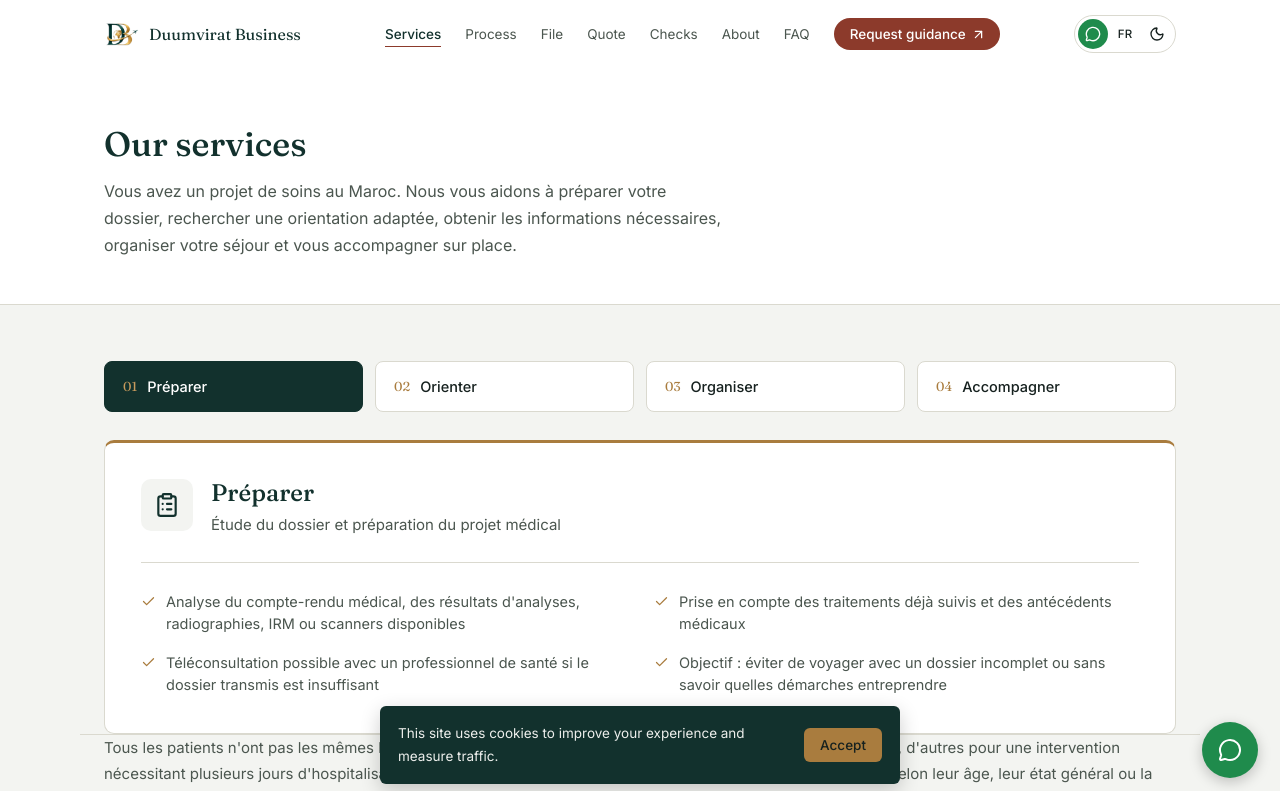
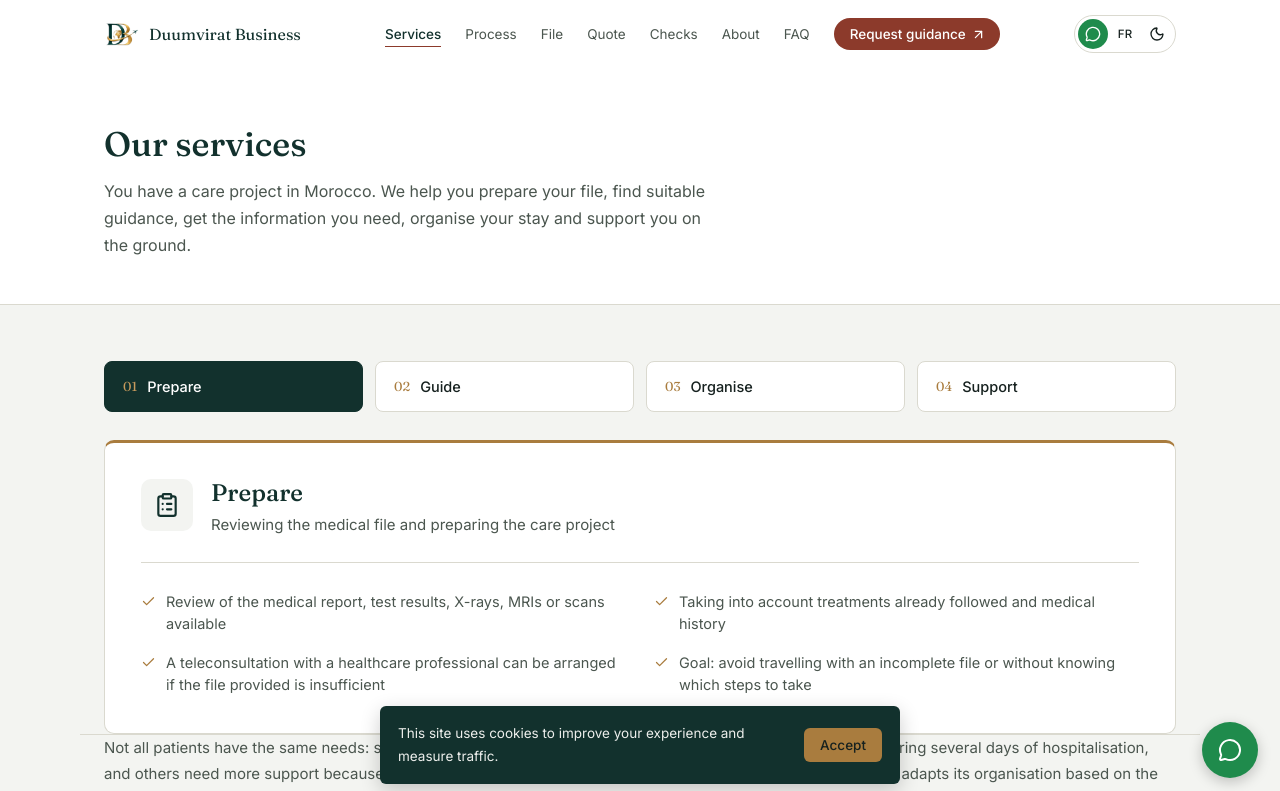
Before and after one commit to Amadiane/Duumvirat, a React (Vite) app in the folder Client/: page /nos-services in a window 1280 px wide. Shown: the top 791 px of the page. Built offline with nearby package versions, Linux system fonts and the light colour scheme; no server answers.

Commit message:
Corrige la casse des noms de fichiers GestionMessages et GestionDemandes55

```diff
--- a/Client/src/i18n/locales/en.json
+++ b/Client/src/i18n/locales/en.json
@@ -46,6 +46,51 @@
   "services": {
     "titre": "Our services",
     "intro": "Support designed for every stage of your care journey in Morocco."
+  },
+  "services_detail": {
+    "intro": "You have a care project in Morocco. We help you prepare your file, find suitable guidance, get the information you need, organise your stay and support you on the ground.",
+    "preparer": {
+      "titre": "Prepare",
+      "accroche": "Reviewing the medical file and preparing the care project",
+      "points": [
+        "Review of the medical report, test results, X-rays, MRIs or scans available",
+        "Taking into account treatments already followed and medical history",
+        "A teleconsultation with a healthcare professional can be arranged if the file provided is insufficient",
+        "Goal: avoid travelling with an incomplete file or without knowing which steps to take"
+      ]
+    },
+    "orienter": {
+      "titre": "Guide",
+      "accroche": "Finding a suitable facility and facilitating the quote request",
+      "points": [
+        "Guidance based on the condition, the specialty required, the necessary tests, the budget and, when possible, the preferred city",
+        "Facilitating the transfer of the file to the relevant care facility",
+        "Help understanding the different items on the quote: consultations, tests, procedures, hospitalisation, treatments",
+        "A medical quote remains an estimate, which may change depending on test results and medical decisions"
+      ],
+      "avertissement": "Duumvirat does not make diagnoses or decide on treatment. Medical guidance and therapeutic decisions remain the responsibility of healthcare professionals."
+    },
+    "organiser": {
+      "titre": "Organise",
+      "accroche": "Accommodation, transport, appointments and the stay's schedule",
+      "points": [
+        "Finding and booking accommodation suited to the length of the medical programme",
+        "Airport transfer and travel to healthcare facilities",
+        "Coordination of the different stages of the programme and appointments",
+        "Welcome on arrival in Morocco and help settling in, for patients who need it"
+      ]
+    },
+    "accompagner": {
+      "titre": "Support",
+      "accroche": "On-the-ground support and organisational follow-up after returning home",
+      "points": [
+        "Support to appointments and transport to healthcare facilities during the stay",
+        "Coordination with the various contacts involved",
+        "Assistance with certain practical and administrative steps related to the stay",
+        "Remote organisational follow-up after the patient's return, when necessary and possible"
+      ]
+    },
+    "personnalise": "Not all patients have the same needs: some come for a simple consultation or tests, others for a procedure requiring several days of hospitalisation, and others need more support because of their age, general condition or the complexity of their stay. Duumvirat adapts its organisation based on the medical issue, the patient's plan, the length of stay, the budget and the level of support needed."
   },
   "parcours": {
     "titre": "How it works",
--- a/Client/src/i18n/locales/fr.json
+++ b/Client/src/i18n/locales/fr.json
@@ -46,6 +46,51 @@
   "services": {
     "titre": "Nos services",
     "intro": "Un accompagnement pensé pour chaque étape de votre projet de soins au Maroc."
+  },
+  "services_detail": {
+    "intro": "Vous avez un projet de soins au Maroc. Nous vous aidons à préparer votre dossier, rechercher une orientation adaptée, obtenir les informations nécessaires, organiser votre séjour et vous accompagner sur place.",
+    "preparer": {
+      "titre": "Préparer",
+      "accroche": "Étude du dossier et préparation du projet médical",
+      "points": [
+        "Analyse du compte-rendu médical, des résultats d'analyses, radiographies, IRM ou scanners disponibles",
+        "Prise en compte des traitements déjà suivis et des antécédents médicaux",
+        "Téléconsultation possible avec un professionnel de santé si le dossier transmis est insuffisant",
+        "Objectif : éviter de voyager avec un dossier incomplet ou sans savoir quelles démarches entreprendre"
+      ]
+    },
+    "orienter": {
+      "titre": "Orienter",
+      "accroche": "Recherche d'une structure adaptée et facilitation de la demande de devis",
+      "points": [
+        "Orientation tenant compte de la pathologie, de la spécialité recherchée, des examens nécessaires, du budget et, lorsque c'est possible, de la ville souhaitée",
+        "Facilitation de la transmission du dossier à la structure de soins concernée",
+        "Aide à comprendre les différents postes du devis : consultations, examens, interventions, hospitalisation, traitements",
+        "Un devis médical reste une estimation, qui peut évoluer selon les résultats des examens et les décisions médicales"
+      ],
+      "avertissement": "Duumvirat ne pose pas de diagnostic et ne décide pas du traitement. L'orientation médicale et les décisions thérapeutiques relèvent des professionnels de santé."
+    },
+    "organiser": {
+      "titre": "Organiser",
+      "accroche": "Hébergement, transport, rendez-vous et programme du séjour",
+      "points": [
+        "Recherche et réservation d'un hébergement adapté à la durée du programme médical",
+        "Transfert depuis l'aéroport et déplacements vers les établissements de soins",
+        "Coordination des différentes étapes du programme et des rendez-vous",
+        "Accueil à l'arrivée au Maroc et aide à l'installation, pour les patients qui en ont besoin"
+      ]
+    },
+    "accompagner": {
+      "titre": "Accompagner",
+      "accroche": "Accompagnement sur place et suivi organisationnel après le retour",
+      "points": [
+        "Accompagnement aux rendez-vous et transport vers les établissements de soins pendant le séjour",
+        "Coordination avec les différents interlocuteurs concernés",
+        "Assistance dans certaines démarches pratiques et administratives liées au séjour",
+        "Suivi organisationnel à distance après le retour du patient, lorsque cela est nécessaire et possible"
+      ]
+    },
+    "personnalise": "Tous les patients n'ont pas les mêmes besoins : certains viennent pour une simple consultation ou des examens, d'autres pour une intervention nécessitant plusieurs jours d'hospitalisation, d'autres encore ont besoin d'un accompagnement plus important selon leur âge, leur état général ou la complexité de leur séjour. Duumvirat adapte l'organisation en fonction du problème médical, du projet du patient, de la durée du séjour, du budget et du niveau d'accompagnement nécessaire."
   },
   "parcours": {
     "titre": "Comment ça marche ?",
--- a/Client/src/pages/publiques/NosServices.jsx
+++ b/Client/src/pages/publiques/NosServices.jsx
@@ -10,95 +10,55 @@ import EntetePage from "./EntetePage";
 import styles from "./NosServices.module.css";
 import stylesGeneriques from "./PageGenerique.module.css";
 
-const BLOCS = [
-  {
-    numero: "01",
-    icone: ClipboardList,
-    titre: "Préparer",
-    accroche: "Étude du dossier et préparation du projet médical",
-    points: [
-      "Analyse du compte-rendu médical, des résultats d'analyses, radiographies, IRM ou scanners disponibles",
-      "Prise en compte des traitements déjà suivis et des antécédents médicaux",
-      "Téléconsultation possible avec un professionnel de santé si le dossier transmis est insuffisant",
-      "Objectif : éviter de voyager avec un dossier incomplet ou sans savoir quelles démarches entreprendre",
-    ],
-  },
-  {
-    numero: "02",
-    icone: Compass,
-    titre: "Orienter",
-    accroche: "Recherche d'une structure adaptée et facilitation de la demande de devis",
-    points: [
-      "Orientation tenant compte de la pathologie, de la spécialité recherchée, des examens nécessaires, du budget et, lorsque c'est possible, de la ville souhaitée",
-      "Facilitation de la transmission du dossier à la structure de soins concernée",
-      "Aide à comprendre les différents postes du devis : consultations, examens, interventions, hospitalisation, traitements",
-      "Un devis médical reste une estimation, qui peut évoluer selon les résultats des examens et les décisions médicales",
-    ],
-    avertissement: "Duumvirat ne pose pas de diagnostic et ne décide pas du traitement. L'orientation médicale et les décisions thérapeutiques relèvent des professionnels de santé.",
-  },
-  {
-    numero: "03",
-    icone: Plane,
-    titre: "Organiser",
-    accroche: "Hébergement, transport, rendez-vous et programme du séjour",
-    points: [
-      "Recherche et réservation d'un hébergement adapté à la durée du programme médical",
-      "Transfert depuis l'aéroport et déplacements vers les établissements de soins",
-      "Coordination des différentes étapes du programme et des rendez-vous",
-      "Accueil à l'arrivée au Maroc et aide à l'installation, pour les patients qui en ont besoin",
-    ],
-  },
-  {
-    numero: "04",
-    icone: HeartHandshake,
-    titre: "Accompagner",
-    accroche: "Accompagnement sur place et suivi organisationnel après le retour",
-    points: [
-      "Accompagnement aux rendez-vous et transport vers les établissements de soins pendant le séjour",
-      "Coordination avec les différents interlocuteurs concernés",
-      "Assistance dans certaines démarches pratiques et administratives liées au séjour",
-      "Suivi organisationnel à distance après le retour du patient, lorsque cela est nécessaire et possible",
-    ],
-  },
+const CLES_BLOCS = [
+  { cle: "preparer", icone: ClipboardList },
+  { cle: "orienter", icone: Compass },
+  { cle: "organiser", icone: Plane },
+  { cle: "accompagner", icone: HeartHandshake },
 ];
 
 export default function NosServices() {
   const { t } = useTranslation();
   const [actif, setActif] = useState(0);
-  const bloc = BLOCS[actif];
+
+  const blocs = CLES_BLOCS.map(({ cle, icone }) => ({
+    cle,
+    icone,
+    titre: t(`services_detail.${cle}.titre`),
+    accroche: t(`services_detail.${cle}.accroche`),
+    points: t(`services_detail.${cle}.points`, { returnObjects: true }),
+    avertissement: t(`services_detail.${cle}.avertissement`, { defaultValue: "" }),
+  }));
+
+  const bloc = blocs[actif];
   const Icone = bloc.icone;
 
   return (
     <>
       <Helmet><title>{t("services.titre")} — Duumvirat Business</title></Helmet>
-      <EntetePage
-        titre={t("services.titre")}
-        intro="Vous avez un projet de soins au Maroc. Nous vous aidons à préparer votre dossier, rechercher une orientation adaptée, obtenir les informations nécessaires, organiser votre séjour et vous accompagner sur place."
-      />
+      <EntetePage titre={t("services.titre")} intro={t("services_detail.intro")} />
 
       <section className="section">
         <div className="conteneur">
-          {/* Selecteur d'onglets */}
           <div className={styles.onglets}>
-            {BLOCS.map((b, index) => {
+            {blocs.map((b, index) => {
               const estActif = index === actif;
               return (
                 <button
-                  key={b.numero}
+                  key={b.cle}
                   className={`${styles.onglet} ${estActif ? styles.ongletActif : ""}`}
                   onClick={() => setActif(index)}
                 >
-                  <span className={styles.ongletNumero}>{b.numero}</span>
+                  <span className={styles.ongletNumero}>{String(index + 1).padStart(2, "0")}</span>
                   <span className={styles.ongletTitre}>{b.titre}</span>
                 </button>
               );
             })}
           </div>
 
-          {/* Panneau de detail unique */}
           <AnimatePresence mode="wait">
             <motion.div
-              key={bloc.numero}
+              key={bloc.cle}
               initial={{ opacity: 0, y: 10 }}
               animate={{ opacity: 1, y: 0 }}
               exit={{ opacity: 0, y: -10 }}
@@ -133,14 +93,7 @@ export default function NosServices() {
         </div>
 
         <div className={`conteneur ${styles.blocPersonnalise}`}>
-          <p>
-            Tous les patients n'ont pas les mêmes besoins : certains viennent pour une simple
-            consultation ou des examens, d'autres pour une intervention nécessitant plusieurs
-            jours d'hospitalisation, d'autres encore ont besoin d'un accompagnement plus
-            important selon leur âge, leur état général ou la complexité de leur séjour.
-            Duumvirat adapte l'organisation en fonction du problème médical, du projet du
-            patient, de la durée du séjour, du budget et du niveau d'accompagnement nécessaire.
-          </p>
+          <p>{t("services_detail.personnalise")}</p>
         </div>
 
         <div className={stylesGeneriques.centre}>
```
